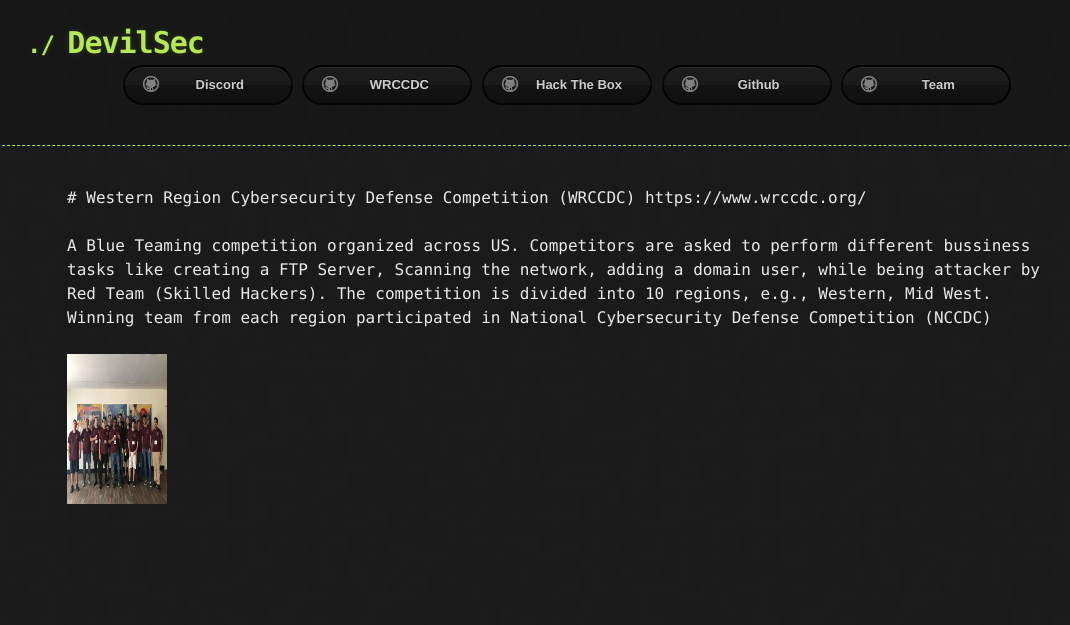
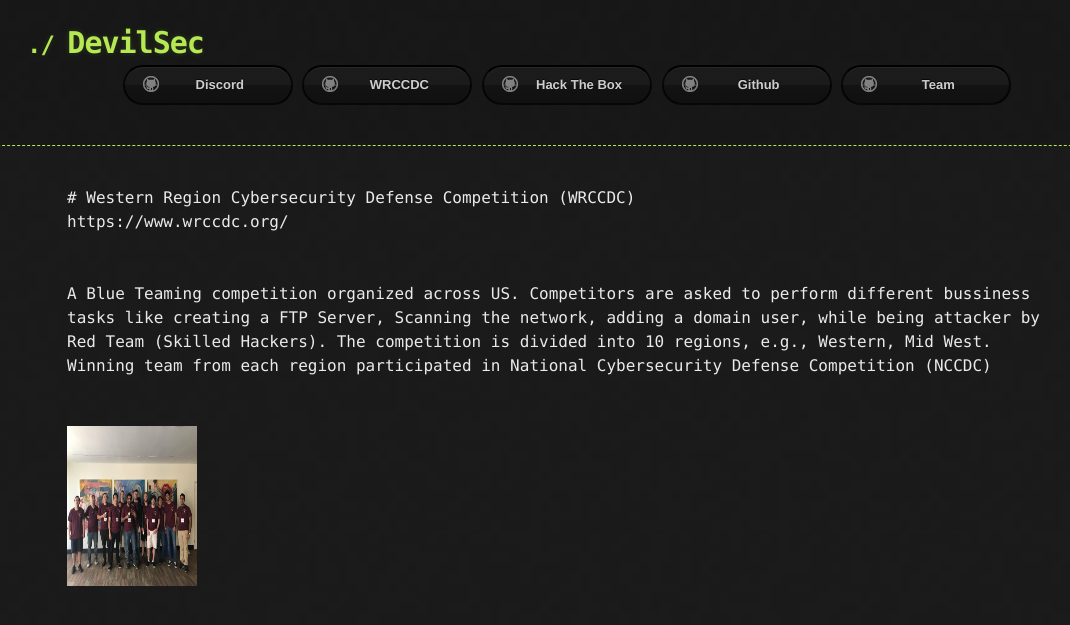
Before and after one commit to josephaorahim/asu_devilsec_website, a Jekyll site: the page built from wrccdc.html, in a window 1280 px wide. Shown: the top 625 px of the page, without its empty margins (73-1143 px from the left). Built offline with Jekyll 4.4.1, drawn with Linux system fonts in a browser that asks for light colours.

Commit message:
updates to website 4

```diff
--- a/wrccdc.html
+++ b/wrccdc.html
@@ -2,10 +2,11 @@
 layout: default
 
 ---
-# Western Region Cybersecurity Defense Competition (WRCCDC) https://www.wrccdc.org/ <br><br>
-
+# Western Region Cybersecurity Defense Competition (WRCCDC) <br>
+https://www.wrccdc.org/ <br><br>
+<br/>
 A Blue Teaming competition organized across US. Competitors are asked to perform different bussiness tasks like creating a FTP Server, Scanning the network, adding a domain user, while being attacker by Red Team (Skilled Hackers). The competition is divided into 10 regions, e.g., Western, Mid West. Winning team from each region participated in National Cybersecurity Defense Competition (NCCDC)<br>
-<br>
+<br><br/>
 <img src="images/ccdc15.jpg"
      alt="WRCCDC Team 2017"
-     style="width:100px;height:150px;" />
+     style="width:130px;height:160px;" />
```
